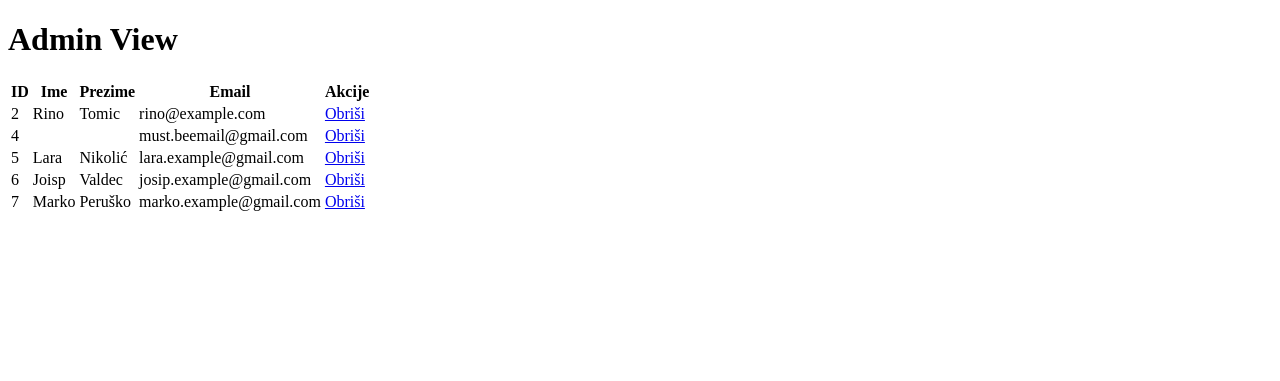
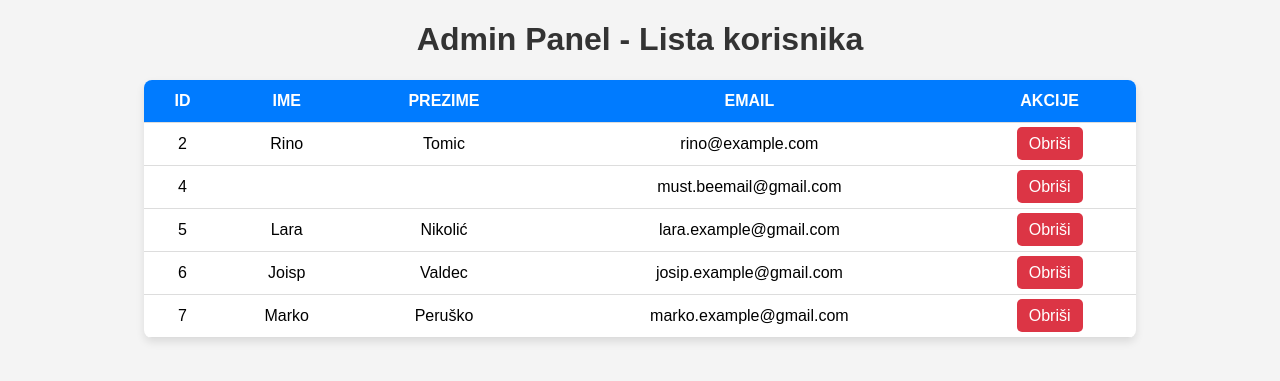
Before and after one commit to Larax3/PZW, a Django app: page /admin_view/ in a window 1280 px wide. Shown: the top 381 px of the page. Run offline with Django 5.2, Linux system fonts and the light colour scheme; data comes from the database, SQL or seed files in the repository; both versions use the stored data as it was after the commit.

Commit message:
Testovi završeni

```diff
--- /dev/null
+++ b/PrakticniRad/PZWapp/static/css/admin.css
@@ -0,0 +1,59 @@
+body {
+    font-family: Arial, sans-serif;
+    background-color: #f4f4f4;
+    margin: 20px;
+    text-align: center;
+}
+
+h1 {
+    color: #333;
+}
+
+table {
+    width: 80%;
+    margin: 20px auto;
+    border-collapse: collapse;
+    background: white;
+    box-shadow: 0 4px 8px rgba(0, 0, 0, 0.1);
+    border-radius: 8px;
+    overflow: hidden;
+}
+
+th, td {
+    padding: 12px;
+    border-bottom: 1px solid #ddd;
+}
+
+th {
+    background-color: #007bff;
+    color: white;
+    text-transform: uppercase;
+}
+
+tr:hover {
+    background-color: #f1f1f1;
+}
+
+td a {
+    text-decoration: none;
+    background-color: #dc3545;
+    color: white;
+    padding: 8px 12px;
+    border-radius: 5px;
+    transition: background 0.3s;
+}
+
+td a:hover {
+    background-color: #c82333;
+}
+
+@media screen and (max-width: 768px) {
+    table {
+        width: 100%;
+    }
+
+    th, td {
+        padding: 10px;
+        font-size: 14px;
+    }
+}
--- a/PrakticniRad/PZWapp/templates/main/admin_views.html
+++ b/PrakticniRad/PZWapp/templates/main/admin_views.html
@@ -1,10 +1,14 @@
 <!DOCTYPE html>
-<html>
+<html lang="hr">
 <head>
+    <meta charset="UTF-8">
+    <meta name="viewport" content="width=device-width, initial-scale=1.0">
     <title>Admin View</title>
+    {% load static %}
+    <link rel="stylesheet" href="{% static 'css/admin.css' %}">
 </head>
 <body>
-    <h1>Admin View</h1>
+    <h1>Admin Panel - Lista korisnika</h1>
     <table>
         <thead>
             <tr>
```
Also changed, not shown: PrakticniRad/db.sqlite3.
